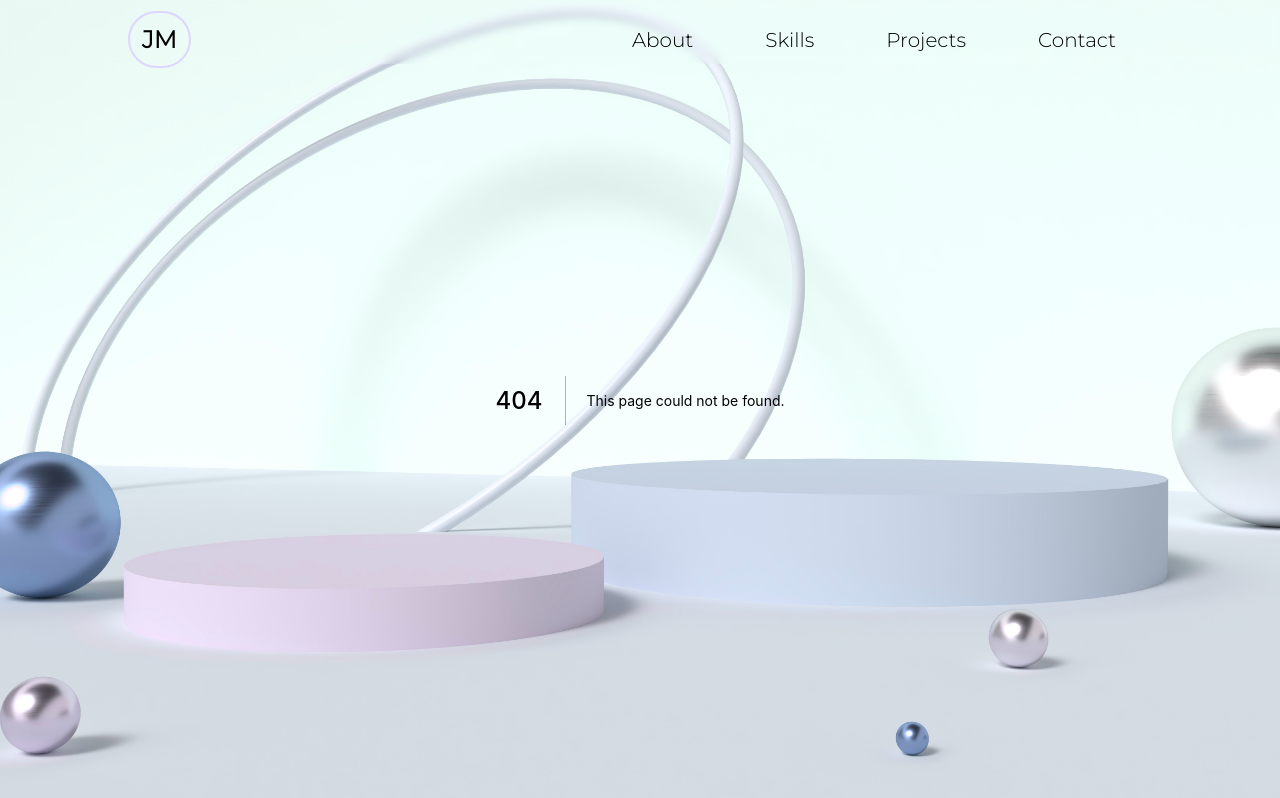
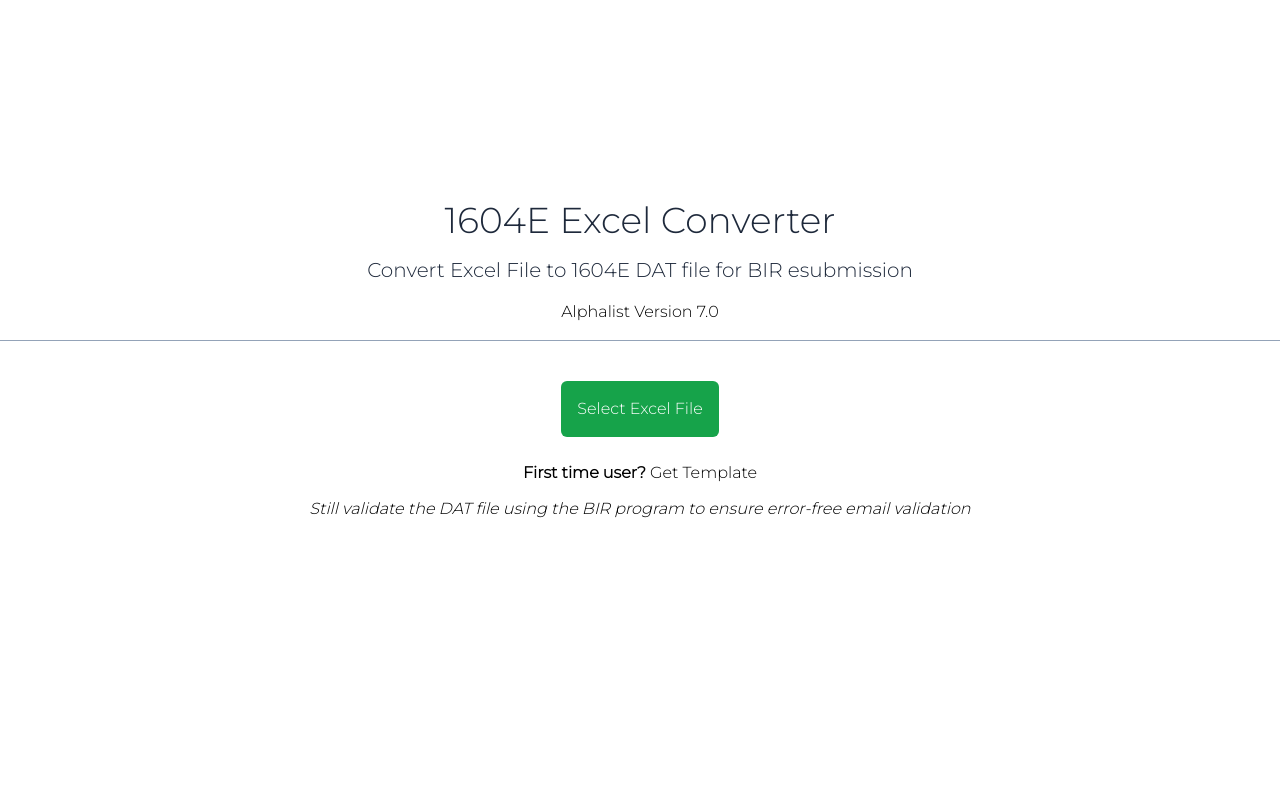
Before and after one commit to jmossesgeld/jmossesgeld-site, a Next.js app: page /tools/convert1604E in a window 1280 px wide. Before the commit this address had no page. Built offline with nearby package versions, Linux system fonts and the light colour scheme.

Commit message:
create 1604E converter

```diff
--- a/pages/_app.tsx
+++ b/pages/_app.tsx
@@ -1,13 +1,8 @@
 import "../styles/globals.css";
 import type { AppProps } from "next/app";
-import Layout from "../components/layout/layout";
 
 function MyApp({ Component, pageProps }: AppProps) {
-  return (
-    <Layout>
-      <Component {...pageProps} />
-    </Layout>
-  );
+  return <Component {...pageProps} />;
 }
 
 export default MyApp;
--- a/pages/index.tsx
+++ b/pages/index.tsx
@@ -4,16 +4,17 @@
 import Certs from "../components/portfolio/skills";
 import Projects from "../components/portfolio/projects";
 import Contacts from "../components/portfolio/contacts";
+import Layout from "../components/portfolio/layout";
 
 const Home: NextPage = () => {
   return (
-    <>
+    <Layout>
       <Welcome />
       <About />
       <Certs />
       <Projects />
       <Contacts />
-    </>
+    </Layout>
   );
 };
 
--- /dev/null
+++ b/pages/tools/convert1604E.tsx
@@ -0,0 +1,47 @@
+import { NextPage } from "next";
+
+const convert1604E: NextPage = () => {
+  function download1604E() {
+    const url =
+      "https://raw.githubusercontent.com/jalmossesgeld/jalmossesgeld.github.io/master/pages/tools/convert1604E.tsx";
+    const link = document.createElement("a");
+    link.href = url;
+    link.setAttribute("download", "convert1604E.tsx");
+    document.body.appendChild(link);
+    link.click();
+    link.remove();
+  }
+
+  return (
+    <div className="h-screen flex items-center flex-col">
+      <div className="space-y-4 text-center">
+        <h1 className="mt-[25vh] text-4xl text-slate-800">1604E Excel Converter</h1>
+        <h2 className="text-xl  text-slate-800">
+          Convert Excel File to 1604E DAT file for BIR esubmission
+        </h2>
+        <p className="">Alphalist Version 7.0</p>
+      </div>
+      <div className="mt-4 w-full border-t border-slate-400"></div>
+      <input type="file" name="file" id="convert1604E" className="hidden" />
+      <label
+        className="mt-10 cursor-pointer p-4 rounded-md  bg-green-600 hover:bg-green-700 text-white "
+        htmlFor="convert1604E"
+      >
+        Select Excel File
+      </label>
+      <p className="mt-6">
+        <strong>First time user? </strong>
+        <a href="/excel_templates/1604E_Template.xlsx">
+          Get Template
+        </a>
+      </p>
+      <footer className="text-center mt-3">
+        <em>
+          Still validate the DAT file using the BIR program to ensure error-free email validation
+        </em>
+      </footer>
+    </div>
+  );
+};
+
+export default convert1604E;
--- a/pages/tools/index.tsx
+++ b/pages/tools/index.tsx
@@ -1,7 +1,7 @@
 import type { NextPage } from "next";
 
 const Tools: NextPage = () => {
-  return <div></div>;
+  return <div>BIR Tools</div>;
 };
 
 export default Tools;
```
Also changed, not shown: components/portfolio/layout/background.tsx (renamed from components/layout/background.tsx), components/portfolio/layout/index.tsx (renamed from components/layout/layout.tsx), components/portfolio/layout/navbar.tsx (renamed from components/layout/navbar.tsx), 1 other file (tests, documents, lock files or other folders).
